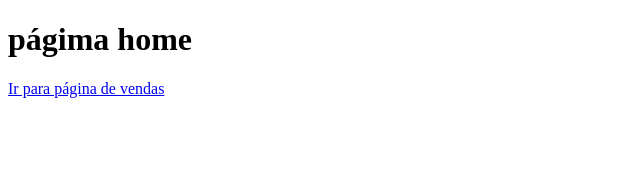
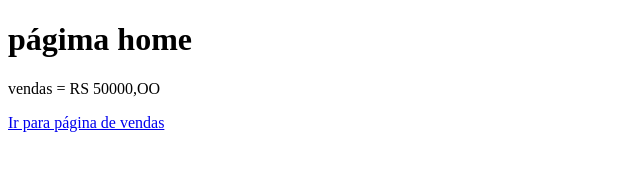
Before and after one commit to juliorock/aulagithub, a plain HTML site: page index.html in a window 1280 px wide. Shown: the whole page, without its empty margins (0-640 px from the left). Drawn offline with Linux system fonts and the light colour scheme.

Commit message:
Acrescentado o valor das vendas

```diff
--- a/index.html
+++ b/index.html
@@ -8,6 +8,8 @@
 </head>
 <body>
     <h1>págima home</h1>
+
+    <p>vendas = RS 50000,OO</p>
     <a href="vendas.html">Ir para página de vendas</a>
 </body>
 </html>
```
